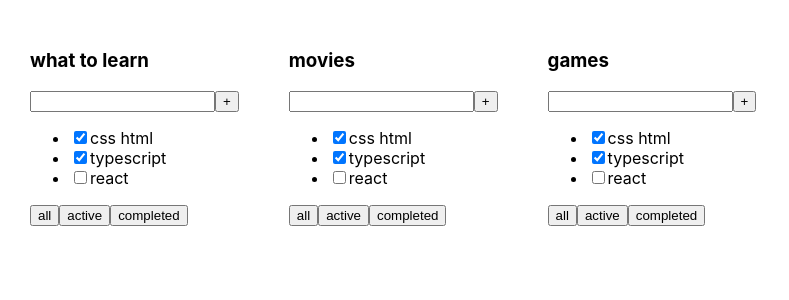
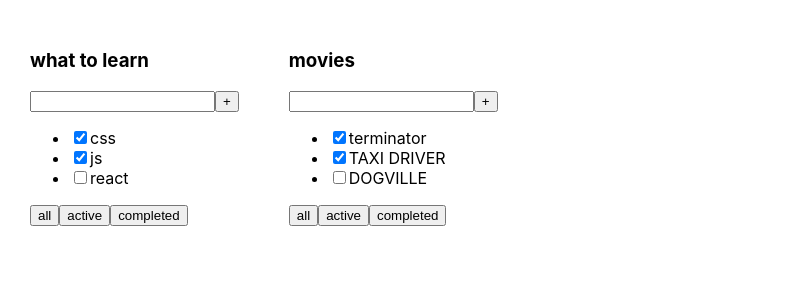
Before and after one commit to vovasobol1/project-react, a React (Create React App) app in the folder my-app/: page / in a window 1280 px wide. Shown: the top 300 px of the page, without its empty margins (0-789 px from the left). Built offline with nearby package versions, Linux system fonts and the light colour scheme.

Commit message:
теперь все дела из списка дел рисуются с передаваемых props

```diff
--- a/my-app/src/App.tsx
+++ b/my-app/src/App.tsx
@@ -1,13 +1,24 @@
 import React from 'react';
 import './App.css';
-import {Todolist} from "./Todolist";
+import {TaskType, Todolist} from "./Todolist";
 
 function App() {
+    let tasks1 : Array<TaskType> = [
+        {id : 1 , title : 'css' , isDone : true } ,
+        {id : 2 , title : 'js' , isDone : true } ,
+        {id : 3 , title : 'react' , isDone : false }
+    ]
+
+    let tasks2 : Array<TaskType>  = [
+        {id : 1 , title : 'terminator' , isDone : true } ,
+        {id : 2 , title : 'TAXI DRIVER' , isDone : true } ,
+        {id : 3 , title : 'DOGVILLE' , isDone : false }
+    ]
+
     return (
         <div className="App">
-            <Todolist title="what to learn" />
-            <Todolist title="movies" />
-            <Todolist title="games" />
+            <Todolist title="what to learn" tasks={tasks1} />
+            <Todolist title="movies" tasks={tasks2} />
         </div>
     );
 }
--- a/my-app/src/Todolist.tsx
+++ b/my-app/src/Todolist.tsx
@@ -1,7 +1,14 @@
 import React from "react";
+
+export type TaskType = {
+    id : number
+    title : string
+    isDone : boolean
+}
 
 type PropsType = {
     title : string
+    tasks : Array<TaskType> //мы ждем на вход массив состоящий из обьектов TaskType
 }
 
 export function Todolist(props : PropsType ) {
@@ -13,9 +20,9 @@
                 <button>+</button>
             </div>
             <ul>
-                <li><input type="checkbox" checked={true}/><span>css html</span></li>
-                <li><input type="checkbox" checked={true}/><span>typescript</span></li>
-                <li><input type="checkbox" checked={false}/><span>react</span></li>
+                <li><input type="checkbox" checked={props.tasks[0].isDone}/><span>{props.tasks[0].title}</span></li>
+                <li><input type="checkbox" checked={props.tasks[1].isDone}/><span>{props.tasks[1].title}</span></li>
+                <li><input type="checkbox" checked={props.tasks[2].isDone}/><span>{props.tasks[2].title}</span></li>
             </ul>
             <div>
                 <button>all</button>
```
